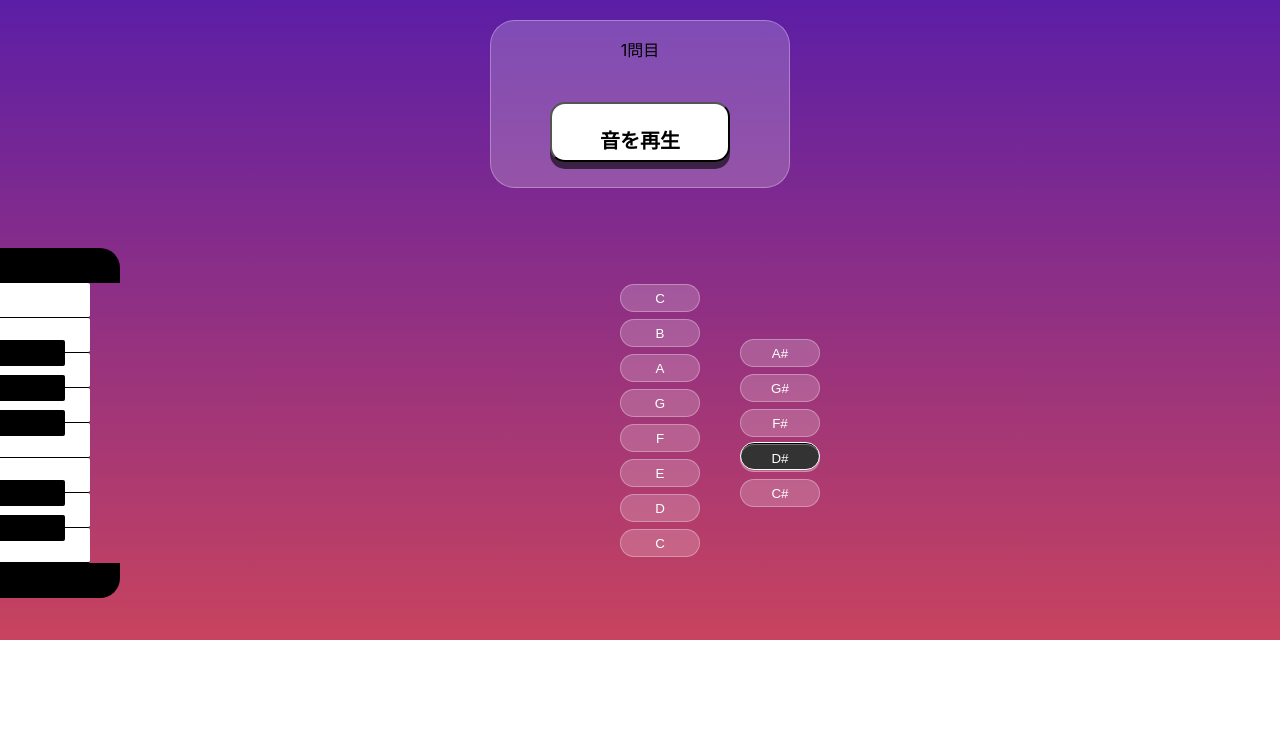
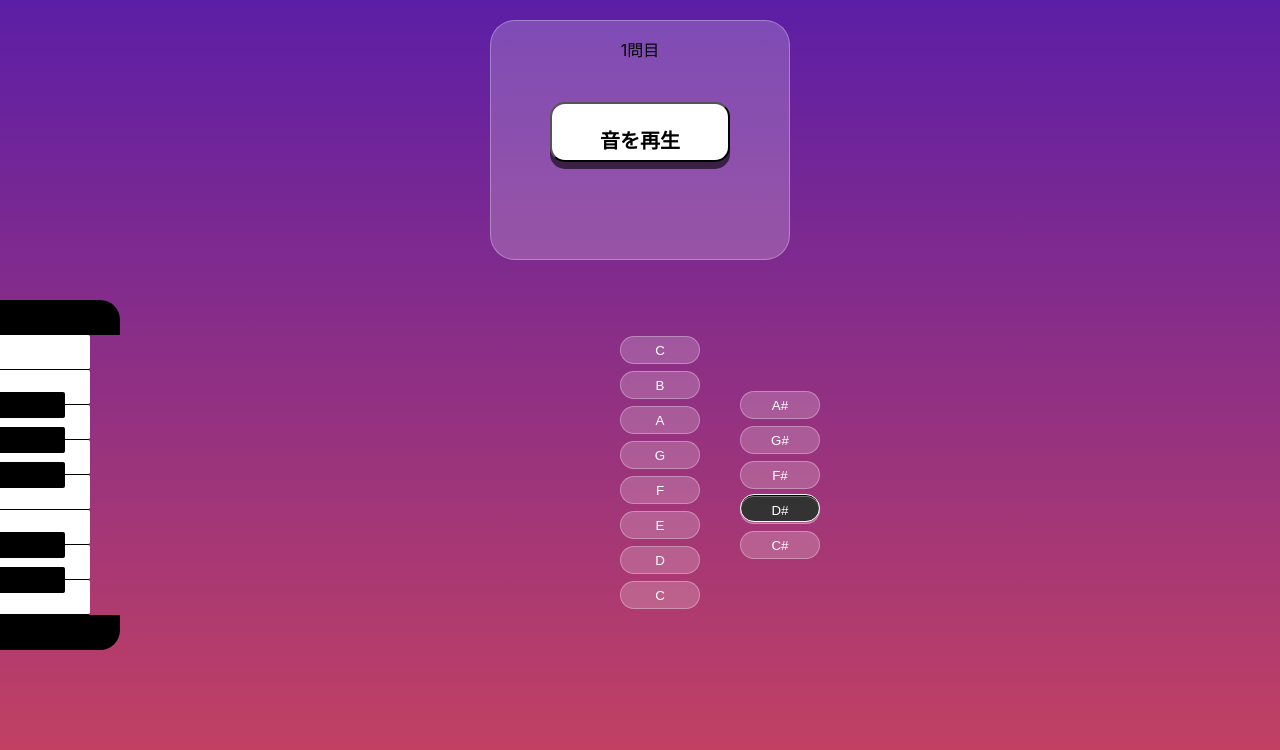
Before and after one commit to kurakke/OnkanNext, a Next.js app: page /game in a window 1280 px wide. Shown: the top 750 px of the page. Built offline with nearby package versions, Linux system fonts and the light colour scheme.

Commit message:
要らない部分を消したり

```diff
--- a/pages/game.tsx
+++ b/pages/game.tsx
@@ -6,8 +6,8 @@ const all = css`
   margin: 0px;
   padding: 0px;
   background-image: linear-gradient(to bottom, #5c1ea6 0%, #c8435e 100%);
-  width: 100%;
-  height: 100%;
+  width: 100vw;
+  height: 100vh;
   display: flex;
   flex-flow: column;
 `;
@@ -76,14 +76,14 @@ const answerButtons = css`
   display: flex;
 `;
 const answerNormalButtons = css`
-  margin: 50px 0;
+  margin: 30px 0px;
 `;
 const answerSharpButtons = css`
-  margin: 105px 0px;
+  margin: 85px 0px;
 `;
 const pianoButtons = css``;
 const piano = css`
-  margin: 40px 0px;
+  margin: 20px 0px;
 `;
 const whiteKey = css`
   width: 90px;
--- a/pages/main.tsx
+++ b/pages/main.tsx
@@ -9,8 +9,8 @@ const all = css`
   margin: 0px;
   padding: 0px;
   background-image: linear-gradient(to bottom, #5c1ea6 0%, #c8435e 100%);
-  width: 100%;
-  height: 100%;
+  width: 100vw;
+  height: 100vh;
   display: flex;
   flex-flow: column;
   text-align: center;
```
Also changed, not shown: pages/result.tsx (+5 -28 lines).
